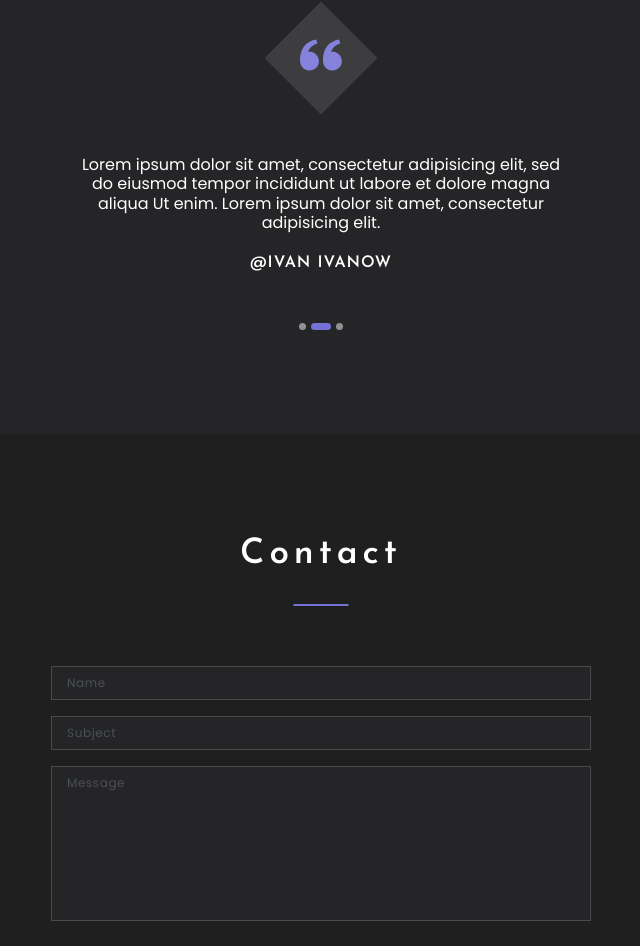
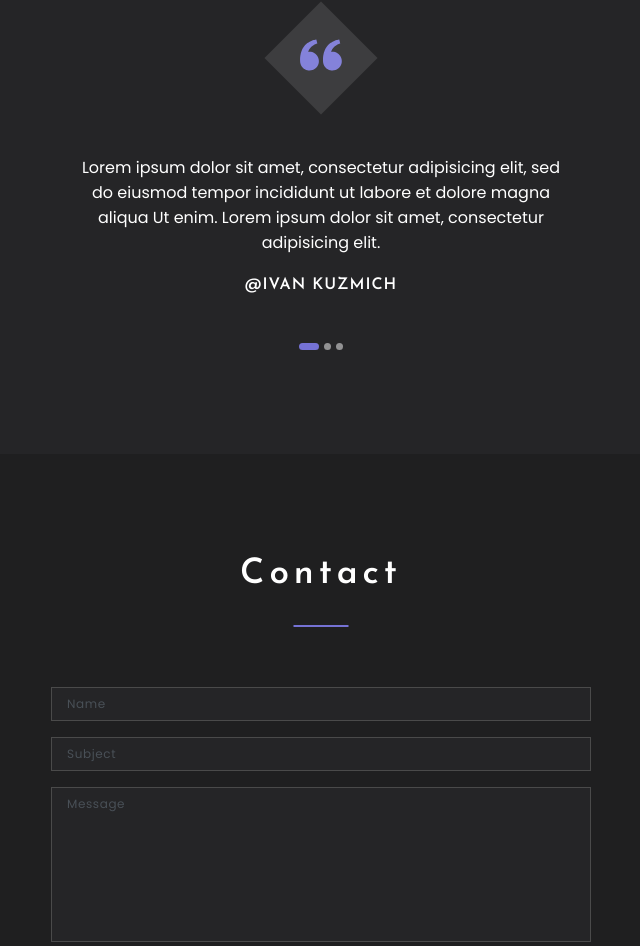
Before and after one commit to Dudziecki/Portfolio-project, a React app: page / in a window 1280 px wide. Shown: the part 2778-3724 px from the top of the page, without its empty margins (319-959 px from the left). Built offline with nearby package versions, Linux system fonts and the light colour scheme.

Commit message:
Slider Functionality  is already done

```diff
--- a/src/components/slider/Slider.tsx
+++ b/src/components/slider/Slider.tsx
@@ -3,24 +3,38 @@ import {S} from "../slider/Slider_Styles"
 import {FlexWrapper} from "../FlexWrapper";
 
 
-export const Slider:React.FC = () => {
+import AliceCarousel from 'react-alice-carousel';
+import 'react-alice-carousel/lib/alice-carousel.css';
+import '../../styles/slider.css'
+
+type SlidePropsType = {
+    text: string,
+    userName: string,
+}
+const Slide = (props: SlidePropsType) => {
     return (
+        <S.Slide>
+            <S.Text>{props.text}</S.Text>
+            <S.Name>@{props.userName}</S.Name>
+        </S.Slide>
+    )
+}
+const items = [
+    <Slide userName={"Ivan Kuzmich"}
+        text={"Lorem ipsum dolor sit amet, consectetur adipisicing elit, sed do eiusmod tempor incididunt ut labore et dolore magna aliqua Ut enim. Lorem ipsum dolor sit amet, consectetur adipisicing        elit."}/>,
+    <Slide userName={"Dmitry Gorbachik"}
+           text={"Lorem ipsum dolor sit amet, consectetur adipisicing elit, sed do eiusmod tempor incididunt ut labore et dolore magna aliqua Ut enim. Lorem ipsum dolor sit amet, consectetur adipisicing        elit."}/>,
+    <Slide userName={"Jan Wotkins"}
+           text={"Lorem ipsum dolor sit amet, consectetur adipisicing elit, sed do eiusmod tempor incididunt ut labore et dolore magna aliqua Ut enim. Lorem ipsum dolor sit amet, consectetur adipisicing        elit."}/>
+];
+
+export const Slider = () => (
         <S.Slider>
-            <FlexWrapper>
-                <S.Slide>
-                    <S.Text>Lorem ipsum dolor sit amet, consectetur adipisicing elit, sed do eiusmod tempor incididunt ut
-                        labore et dolore magna aliqua Ut enim. Lorem ipsum dolor sit amet, consectetur adipisicing
-                        elit.</S.Text>
+            <AliceCarousel
+                mouseTracking
+                items={items}
+            />
+        </S.Slider>
 
-                    <S.Name>@ivan ivanow</S.Name>
-                </S.Slide>
-            </FlexWrapper>
-            <S.Pagination>
-                <span></span>
-                <span className={"active"}></span>
-                <span></span>
-            </S.Pagination>
-
-        </S.Slider>
-    );
-};
+    )
+;
--- a/src/components/slider/Slider_Styles.ts
+++ b/src/components/slider/Slider_Styles.ts
@@ -4,9 +4,14 @@ import {theme} from "../../styles/Theme";
 const Slider = styled.div`
 
     max-width: 500px;
+    width: 100%;
     display: flex;
     flex-direction: column;
     align-items: center;
+    cursor:grab;
+    &:active{
+        cursor:grabbing;
+    }
 `
 const Slide = styled.div`
     text-align: center;`
@@ -21,33 +26,11 @@ const Name = styled.span`
     display: inline-block;
     margin: 22px 0 42px;
 `
-const Pagination = styled.div `
-    span {
-        display: inline-block;
-        border-radius: 20px;
-        width: 7px;
-        height: 7px;
 
-        background-color: rgba(255, 255, 255, 0.5);
-
-        & + span {
-            margin-left: 5px;
-        }
-
-        &.active {
-            width: 20px;
-            height: 7px;
-            background-color: ${theme.colors.accent};
-        }
-
-    }
-
-
-`
 export const S={
     Slider,
     Slide,
     Text,
     Name,
-    Pagination
+
 }
--- /dev/null
+++ b/src/styles/slider.css
@@ -0,0 +1,30 @@
+.alice-carousel__dots{
+    margin: 0;
+
+}
+.alice-carousel__dots li{
+
+    cursor:pointer;
+}
+.alice-carousel__dots-item:not(.__custom){
+    display: inline-block;
+    border-radius: 20px;
+    width: 7px;
+    height: 7px;
+
+    background-color: rgba(255, 255, 255, 0.5);
+}
+.alice-carousel__dots-item:not(.__custom):not(:last-child){
+    margin-right:5px ;
+}
+.alice-carousel__dots-item:not(.__custom):hover{
+    background-color: #7572D5;
+}
+.alice-carousel__dots-item:not(.__custom).__active{
+    width: 20px;
+    background-color: #7572D5;
+}
+.alice-carousel__prev-btn,
+.alice-carousel__next-btn{
+    display:none;
+}
```
